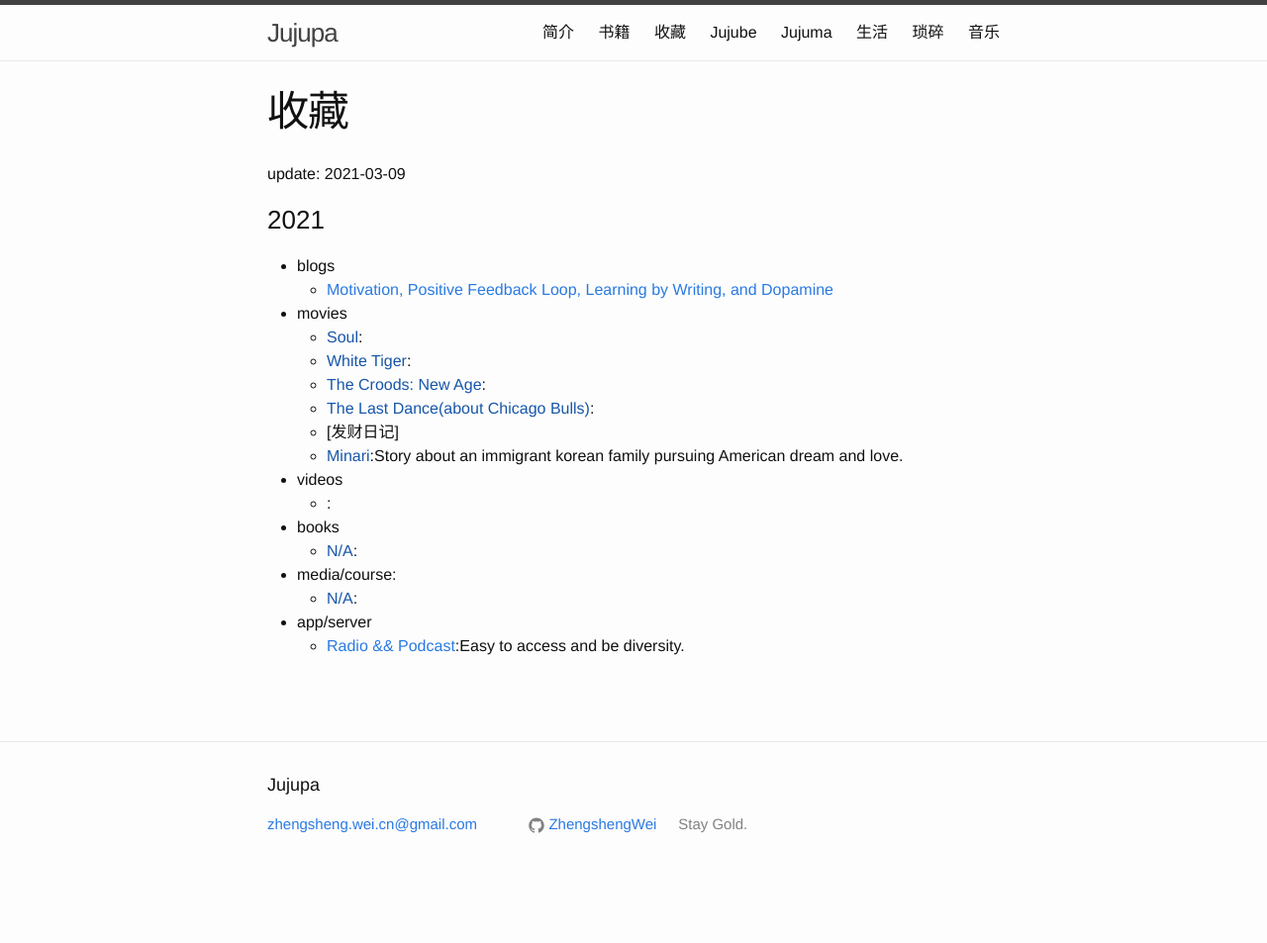
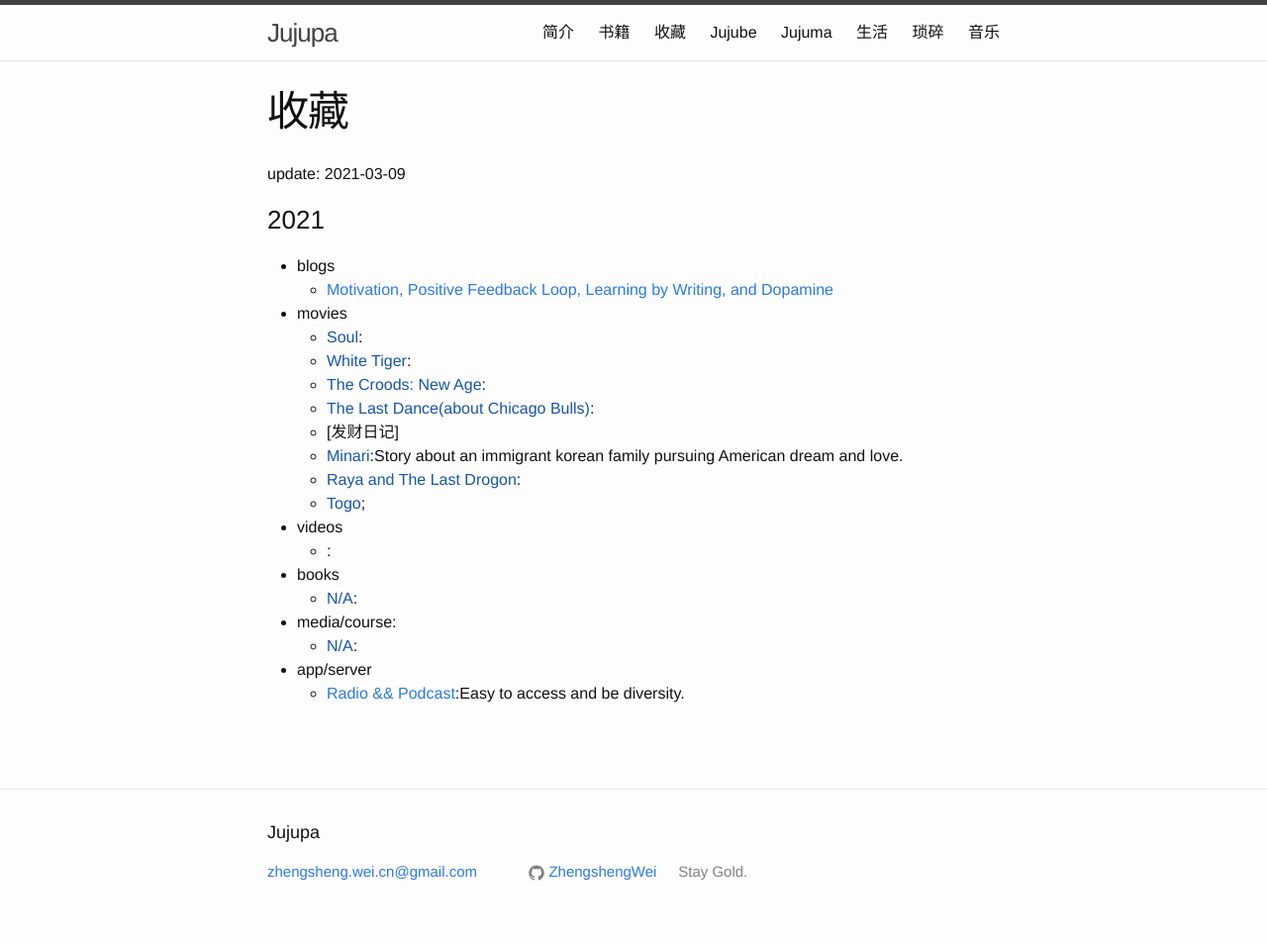
Before and after one commit to ZhengshengWei/zhengshengwei.github.io, a Jekyll site: the page built from collection.md, in a window 1280 px wide. Shown: the whole page at 99% size. Built offline with Jekyll 4.4.1, drawn with Linux system fonts in a browser that asks for light colours; comment, search, counter and statistics services are not loaded; before the commit the page ends 905 px from its top, so only the background shows below that.

Commit message:
update collection

```diff
--- a/collection.md
+++ b/collection.md
@@ -17,6 +17,8 @@ update: 2021-03-09
   - [The Last Dance(about Chicago Bulls)]():
   - [发财日记]
   - [Minari]():Story about an immigrant korean family pursuing American dream and love.
+  - [Raya and The Last Drogon]():
+  - [Togo]();
 + videos
   - []():
 + books
```
